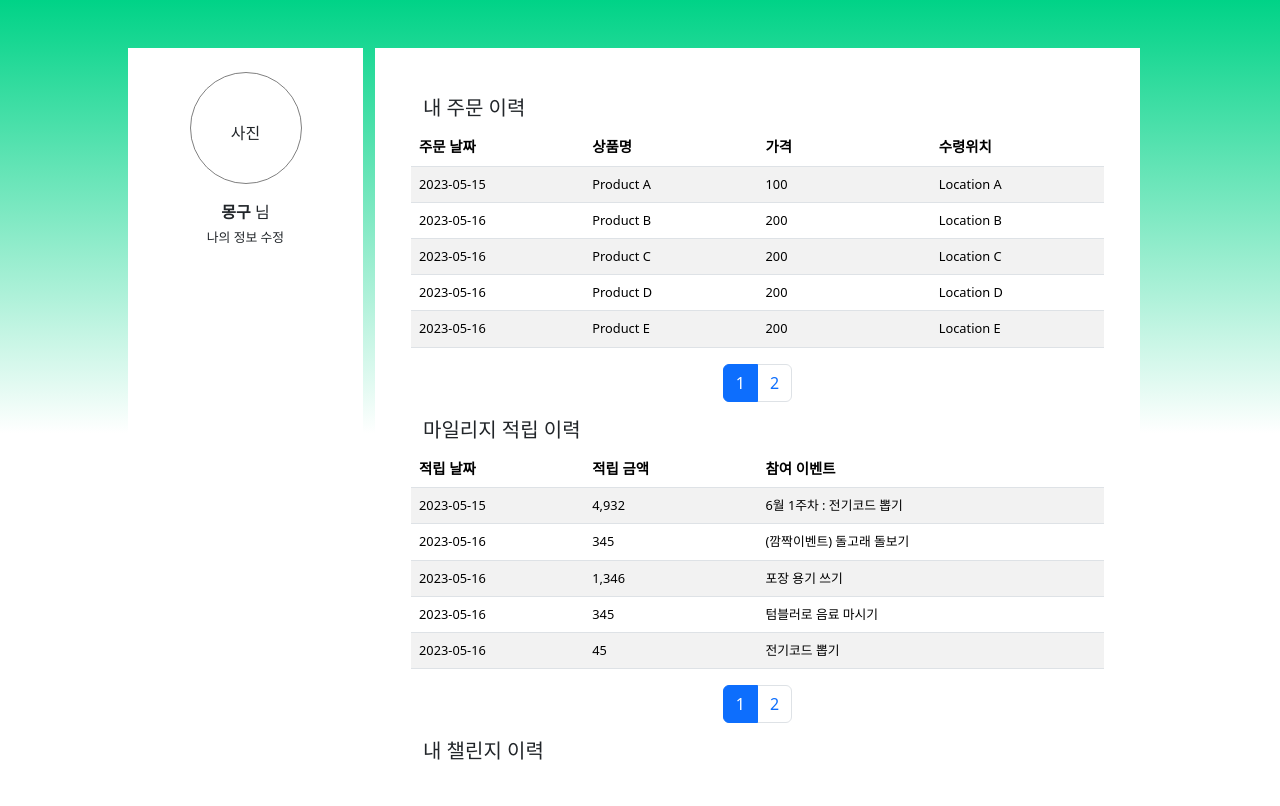
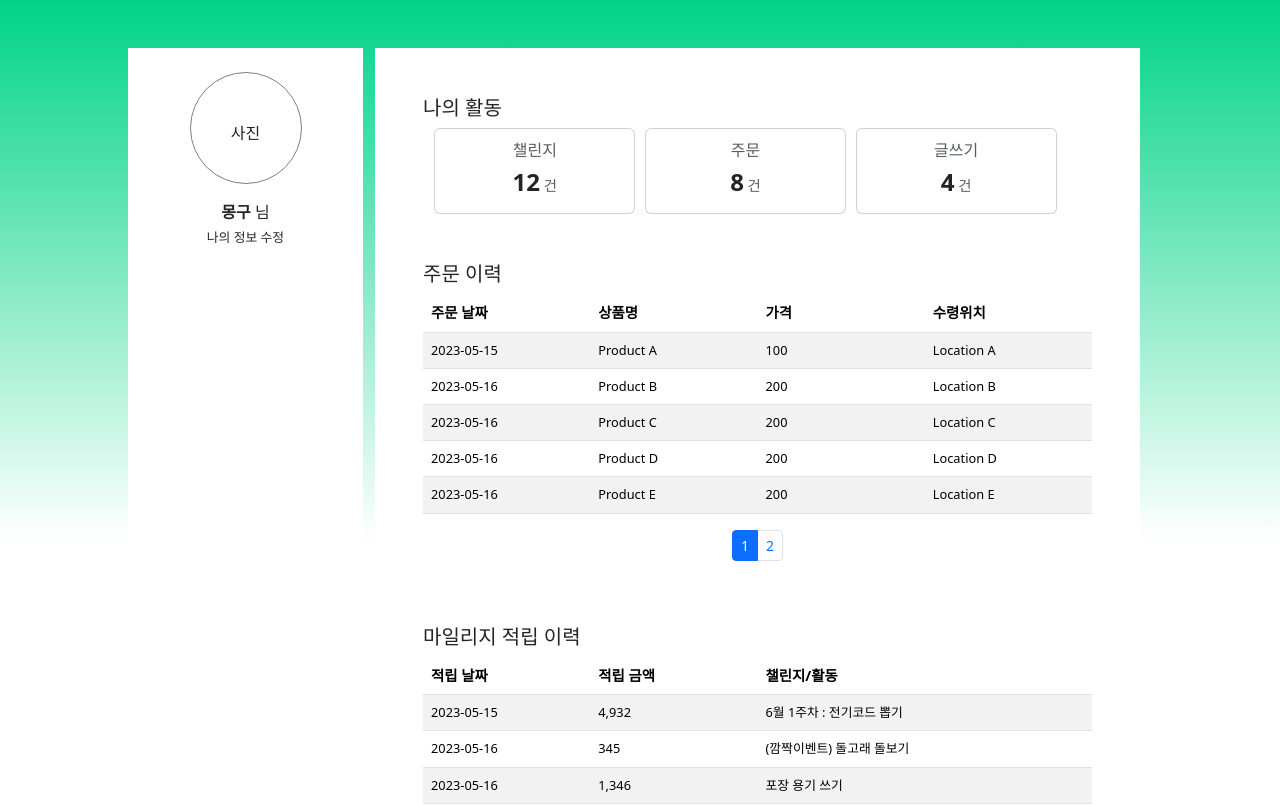
Before and after one commit to snghyun331/elice-ecobucks, a React (Vite) app in the folder front/: page /my in a window 1280 px wide. Shown: the top 806 px of the page. Built offline with nearby package versions, Linux system fonts and the light colour scheme.

Commit message:
Feat : 마이 페이지 형태 완성

```diff
--- a/front/src/components/My/UserMileageHistory.jsx
+++ b/front/src/components/My/UserMileageHistory.jsx
@@ -62,13 +62,13 @@ const UserMileageHistory = () => {
   };
 
   return (
-    <>
+    <Container className="mb-5">
       <Table striped>
         <thead>
           <tr style={{fontSize:'0.9rem'}}>
             <th>적립 날짜</th>
             <th>적립 금액</th>
-            <th>참여 이벤트</th>
+            <th>챌린지/활동</th>
           </tr>
         </thead>
         <tbody>
@@ -84,7 +84,7 @@ const UserMileageHistory = () => {
 
       {orderHistory.length > ordersPerPage && (
         <Container className="d-flex justify-content-center">
-  <Pagination>
+  <Pagination size='sm'>
     {Array.from({ length: Math.ceil(orderHistory.length / ordersPerPage) }).map((_, index) => (
       <Pagination.Item
         key={index + 1}
@@ -98,7 +98,7 @@ const UserMileageHistory = () => {
 </Container>
 )}
 
-    </>
+    </Container>
   );
 };
 
--- a/front/src/components/My/UserOrderHistory.jsx
+++ b/front/src/components/My/UserOrderHistory.jsx
@@ -70,7 +70,7 @@ const UserOrderHistory = () => {
   };
 
   return (
-    <>
+    <Container className="mb-5">
       <Table striped>
         <thead>
           <tr style={{fontSize:'0.9rem'}}>
@@ -94,7 +94,7 @@ const UserOrderHistory = () => {
 
       {orderHistory.length > ordersPerPage && (
         <Container className="d-flex justify-content-center">
-  <Pagination>
+  <Pagination size='sm'>
     {Array.from({ length: Math.ceil(orderHistory.length / ordersPerPage) }).map((_, index) => (
       <Pagination.Item
         key={index + 1}
@@ -108,7 +108,7 @@ const UserOrderHistory = () => {
 </Container>
 )}
 
-    </>
+    </Container>
   );
 };
 
--- /dev/null
+++ b/front/src/components/My/UserSummary.jsx
@@ -0,0 +1,39 @@
+import { Card, Row } from 'react-bootstrap';
+
+function UserSummary() {
+  return (
+    <>
+<Row className="justify-content-center mb-5">
+  <Card style={{ width: '30%', margin: '0 5px' }}>
+    <Card.Body className="text-center d-flex flex-column align-items-center">
+      <Card.Subtitle className="mb-2 text-muted">챌린지</Card.Subtitle>
+      <Card.Title className="my-auto">
+        <span style={{ fontWeight: 'bold', fontSize: '1.5rem' }}>12</span>
+        <span className="text-muted" style={{ fontSize: '0.9rem' }}> 건</span>
+      </Card.Title>
+    </Card.Body>
+  </Card>
+  <Card style={{ width: '30%', margin: '0 5px' }}>
+    <Card.Body className="text-center d-flex flex-column align-items-center">
+      <Card.Subtitle className="mb-2 text-muted">주문</Card.Subtitle>
+      <Card.Title className="my-auto">
+        <span style={{ fontWeight: 'bold', fontSize: '1.5rem' }}>8</span>
+        <span className="text-muted" style={{ fontSize: '0.9rem' }}> 건</span>
+      </Card.Title>
+    </Card.Body>
+  </Card>
+  <Card style={{ width: '30%', margin: '0 5px' }}>
+    <Card.Body className="text-center d-flex flex-column align-items-center">
+      <Card.Subtitle className="mb-2 text-muted">글쓰기</Card.Subtitle>
+      <Card.Title className="my-auto">
+        <span style={{ fontWeight: 'bold', fontSize: '1.5rem' }}>4</span>
+        <span className="text-muted" style={{ fontSize: '0.9rem' }}> 건</span>
+      </Card.Title>
+    </Card.Body>
+  </Card>
+</Row>
+    </>
+  );
+}
+
+export default UserSummary;
--- a/front/src/pages/My/My.jsx
+++ b/front/src/pages/My/My.jsx
@@ -3,6 +3,8 @@ import { Container, Col, Row, Modal, Button } from "react-bootstrap";
 import UserEditForm from "../../components/My/UserEditForm";
 import UserOrderHistory from "../../components/My/UserOrderHistory";
 import UserMileageHistory from "../../components/My/UserMileageHistory";
+import UserSummary from "../../components/My/UserSummary";
+
 
 function My() {
   const [showModal, setShowModal] = useState(false);
@@ -55,17 +57,17 @@ function My() {
           <Col className="ps-0" xs={9}>
             {/* 오른쪽 컬럼 */}
             <Container className='p-5' style={{ height: "100%", background: "white" }}>
+            <Row>
+                <h5>나의 활동</h5>
+                <UserSummary />
+              </Row>
               <Row>
-                <h5>내 주문 이력</h5>
+                <h5>주문 이력</h5>
                 <UserOrderHistory />
               </Row>
               <Row>
                 <h5>마일리지 적립 이력</h5>
                 <UserMileageHistory />
-              </Row>
-              <Row>
-                <h5>내 챌린지 이력</h5>
-                {/* 내용 추가 */}
               </Row>
             </Container>
           </Col>
```
